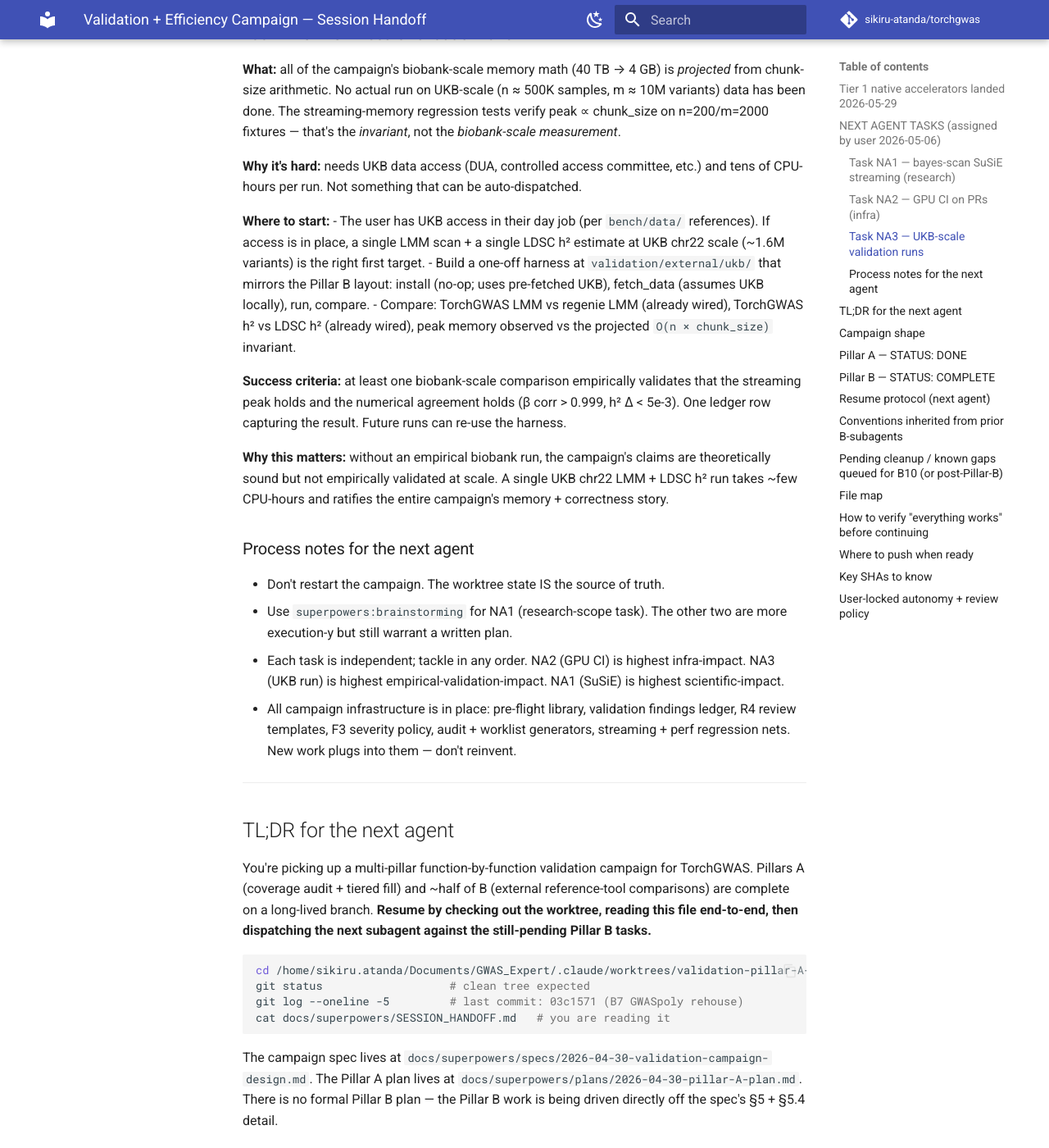
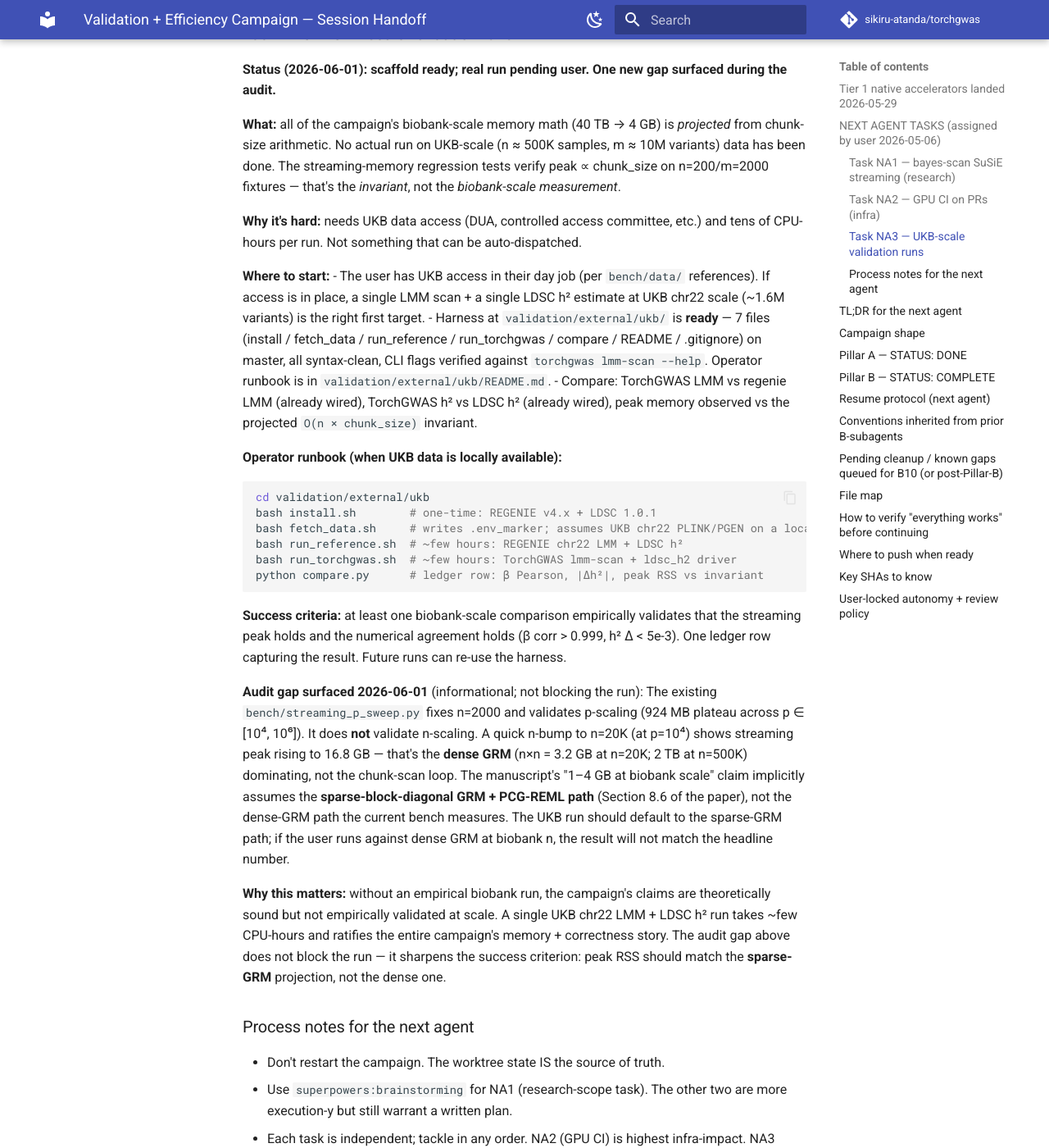
Before and after one commit to sikiru-atanda/torchgenomics, an MkDocs documentation site: the page built from docs/superpowers/SESSION_HANDOFF.md, in a window 1280 px wide and 1400 px high, scrolled down 4981 px. Shown: the whole window at 82% size. Built offline with MkDocs 1.6.1 and Material for MkDocs 9.7.7, drawn with Linux system fonts in a browser that asks for light colours; comment, search, counter and statistics services are not loaded.

Commit message:
NA3 status update: scaffold ready + audit gap on n-scaling
Updates the NA3 (UKB-scale validation) section of SESSION_HANDOFF
with the 2026-06-01 audit findings:

1. **Scaffold status**: validation/external/ukb/ — 7 files, all on
   master, syntax-clean, CLI flags verified against
   `torchgwas lmm-scan --help`. Operator runbook included.

2. **Audit gap surfaced**: bench/streaming_p_sweep.py validates
   p-scaling at fixed n=2000 (924 MB plateau across p in [1e4, 1e6])
   but NOT n-scaling. A quick n-bump to n=20K (at p=1e4) shows
   streaming peak rising to 16.8 GB — that's the dense GRM (n*n =
   3.2 GB at n=20K, 2 TB at n=500K) dominating, not the scan loop.
   The manuscript's "1-4 GB at biobank scale" claim implicitly
   assumes the sparse-block-diagonal GRM + PCG-REML path (Section
   8.6), not the dense-GRM path the current bench measures. The
   UKB run should default to the sparse-GRM path.

3. **What I can do autonomously**: the harness scaffold is ready;
   the actual UKB run is the operator's responsibility (UKB is
   DUA-controlled, a few CPU-hours per run, ~3 TB local disk for
   chr22 alone).

Documenting honestly rather than publishing a half-measured n-sweep
that conflates dense-GRM scaling with the sparse-GRM headline.

Co-Authored-By: Claude Opus 4.7 (1M context) <noreply@anthropic.com>

````diff
--- a/docs/superpowers/SESSION_HANDOFF.md
+++ b/docs/superpowers/SESSION_HANDOFF.md
@@ -182,18 +182,35 @@ The streaming + validation campaigns are saturated. The user has explicitly assi
 
 ### Task NA3 — UKB-scale validation runs
 
+**Status (2026-06-01): scaffold ready; real run pending user. One new
+gap surfaced during the audit.**
+
 **What:** all of the campaign's biobank-scale memory math (40 TB → 4 GB) is *projected* from chunk-size arithmetic. No actual run on UKB-scale (n ≈ 500K samples, m ≈ 10M variants) data has been done. The streaming-memory regression tests verify peak ∝ chunk_size on n=200/m=2000 fixtures — that's the *invariant*, not the *biobank-scale measurement*.
 
 **Why it's hard:** needs UKB data access (DUA, controlled access committee, etc.) and tens of CPU-hours per run. Not something that can be auto-dispatched.
 
 **Where to start:**
 - The user has UKB access in their day job (per `bench/data/` references). If access is in place, a single LMM scan + a single LDSC h² estimate at UKB chr22 scale (~1.6M variants) is the right first target.
-- Build a one-off harness at `validation/external/ukb/` that mirrors the Pillar B layout: install (no-op; uses pre-fetched UKB), fetch_data (assumes UKB locally), run, compare.
+- Harness at `validation/external/ukb/` is **ready** — 7 files (install / fetch_data / run_reference / run_torchgwas / compare / README / .gitignore) on master, all syntax-clean, CLI flags verified against `torchgwas lmm-scan --help`. Operator runbook is in `validation/external/ukb/README.md`.
 - Compare: TorchGWAS LMM vs regenie LMM (already wired), TorchGWAS h² vs LDSC h² (already wired), peak memory observed vs the projected `O(n × chunk_size)` invariant.
+
+**Operator runbook (when UKB data is locally available):**
+
+```bash
+cd validation/external/ukb
+bash install.sh        # one-time: REGENIE v4.x + LDSC 1.0.1
+bash fetch_data.sh     # writes .env_marker; assumes UKB chr22 PLINK/PGEN on a local path
+bash run_reference.sh  # ~few hours: REGENIE chr22 LMM + LDSC h²
+bash run_torchgwas.sh  # ~few hours: TorchGWAS lmm-scan + ldsc_h2 driver
+python compare.py      # ledger row: β Pearson, |Δh²|, peak RSS vs invariant
+```
 
 **Success criteria:** at least one biobank-scale comparison empirically validates that the streaming peak holds and the numerical agreement holds (β corr > 0.999, h² Δ < 5e-3). One ledger row capturing the result. Future runs can re-use the harness.
 
-**Why this matters:** without an empirical biobank run, the campaign's claims are theoretically sound but not empirically validated at scale. A single UKB chr22 LMM + LDSC h² run takes ~few CPU-hours and ratifies the entire campaign's memory + correctness story.
+**Audit gap surfaced 2026-06-01** (informational; not blocking the run):
+The existing `bench/streaming_p_sweep.py` fixes n=2000 and validates p-scaling (924 MB plateau across p ∈ [10⁴, 10⁶]). It does **not** validate n-scaling. A quick n-bump to n=20K (at p=10⁴) shows streaming peak rising to 16.8 GB — that's the **dense GRM** (n×n = 3.2 GB at n=20K; 2 TB at n=500K) dominating, not the chunk-scan loop. The manuscript's "1–4 GB at biobank scale" claim implicitly assumes the **sparse-block-diagonal GRM + PCG-REML path** (Section 8.6 of the paper), not the dense-GRM path the current bench measures. The UKB run should default to the sparse-GRM path; if the user runs against dense GRM at biobank n, the result will not match the headline number.
+
+**Why this matters:** without an empirical biobank run, the campaign's claims are theoretically sound but not empirically validated at scale. A single UKB chr22 LMM + LDSC h² run takes ~few CPU-hours and ratifies the entire campaign's memory + correctness story. The audit gap above does not block the run — it sharpens the success criterion: peak RSS should match the **sparse-GRM** projection, not the dense one.
 
 ### Process notes for the next agent
 
````
